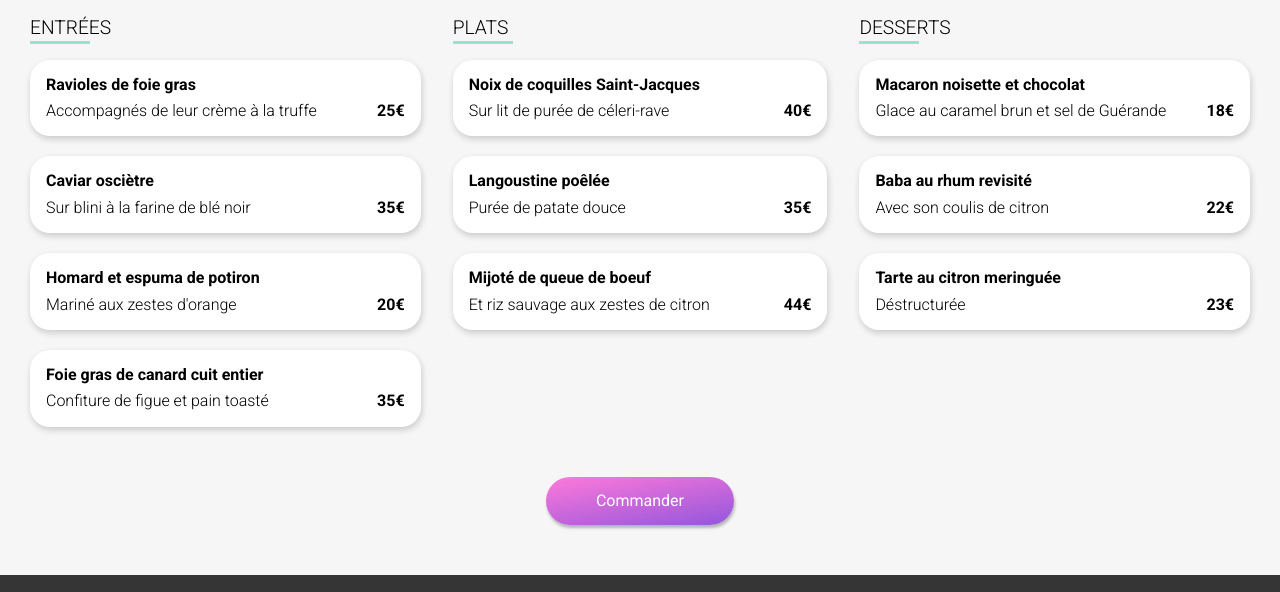
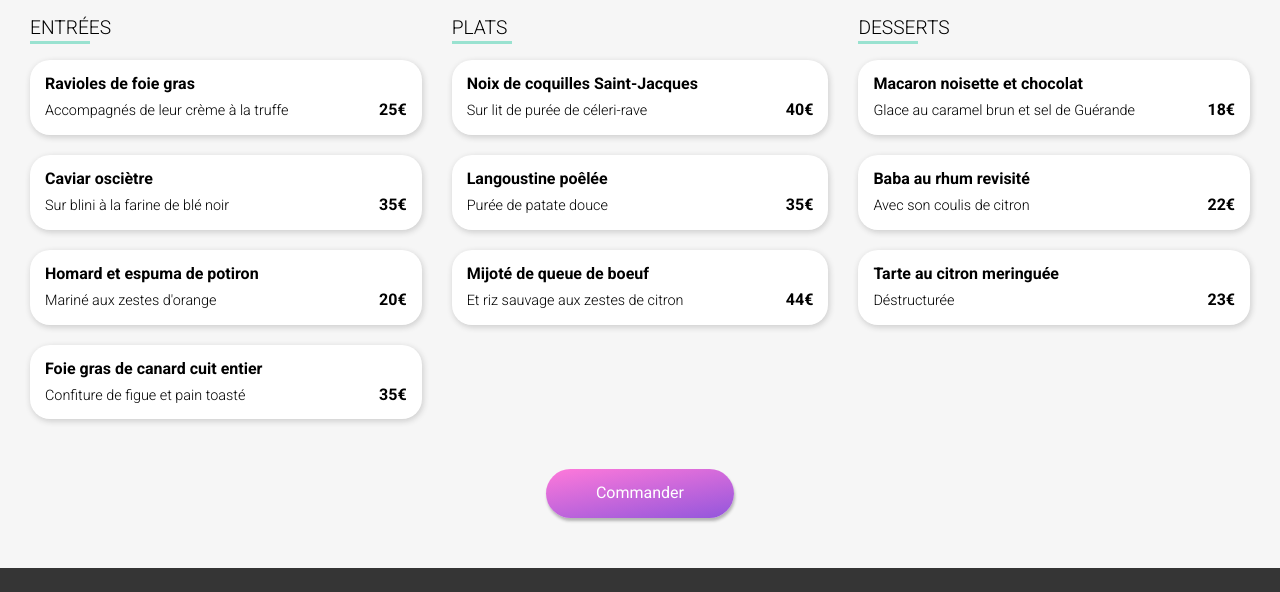
Before and after one commit to BallandArnaud/ArnaudBalland_3_13122021, a website: page pages/la-note-enchantee.html in a window 1280 px wide. Shown: the part 503-1095 px from the top of the page. Drawn offline with Linux system fonts and the light colour scheme; a web font is replaced by a local one.

Commit message:
Amélioration du code (bouton, mixins, ...)

```diff
--- a/sass/components/_buttons.scss
+++ b/sass/components/_buttons.scss
@@ -7,9 +7,6 @@
     border: 0;
     border-radius: 30px;
 
-    &--shadow{
-        box-shadow: 1px 3px 3px rgba(30,30,30,0.3);
-
     &::after{
         content: "";
         position: absolute;
@@ -18,13 +15,20 @@
         border-radius: inherit;
         top: 0;
         left: 0;
-            box-shadow: 2px 3px 8px rgba(30,30,30,0.4);
         opacity: 0;
-            transition: opacity .3s;
+        transition: opacity .3s ease-in-out;
     }
 
-        &:hover::after {
+    &:hover::after{
         opacity: 1;
+    }
+
+    &--shadow{
+        @include box-shadow(1px, 3px, 3px, rgba(30,30,30,0.3));
+
+        &::after{
+            content: "";
+            @include box-shadow(2px, 3px, 6px, rgba(30,30,30,0.4));
         }
     }
 
@@ -36,21 +40,9 @@
 
         &::after{
             content: "";
-            position: absolute;
-            width: 100%;
-            height: 100%;
-            border-radius: inherit;
-            top: 0;
-            left: 0;
             z-index: -1;
-            opacity: 0;
-            transition: opacity .3s;
             background: lighten($color-secondary, 2%);
             background: linear-gradient(170deg, lighten($color-secondary, 2%) 0%, lighten($color-primary, 2%) 100%);
-        }
-
-        &:hover::after {
-            opacity: 1;
         }
     }
 
--- a/sass/components/_card.scss
+++ b/sass/components/_card.scss
@@ -4,11 +4,7 @@
     border-radius: 20px;
     margin-bottom: 20px;
     overflow: hidden;
-    box-shadow: 1px 3px 6px rgba(30,30,30,0.2);
-
-    &:last-child{
-        margin-bottom: 0;
-    }
+    @include box-shadow;
 
     &__container{
         position: relative;
@@ -63,6 +59,7 @@
         font-size: 1.4rem;
         position: absolute;
         margin: auto;
+        cursor: pointer;
         transition: opacity .4s ease-in-out, transform .3s 100ms ease-in-out;
 
         &--bg{
@@ -103,7 +100,7 @@
     position: relative;
     margin-bottom: 20px;
     border-radius: 20px;
-    box-shadow: 1px 3px 6px rgba(30,30,30,0.2);
+    @include box-shadow;
     overflow: hidden;
     cursor: pointer;
     opacity: 0;
@@ -119,7 +116,7 @@
     }
 
     &__caption{
-        padding: 1rem;
+        padding: 15px 0 15px 15px;
         flex: 1;
         white-space: nowrap;
         overflow: hidden;
@@ -132,17 +129,18 @@
     }
 
     &__title{
-        margin: 0 0 0.5rem 0;
+        margin: 0 0 10px 0;
     }
 
     &__description{
+        font-size: 0.9rem;
         font-weight: 300;
         margin: 0;
     }
 
     &__price{
         font-weight: bold;
-        padding: 1rem;
+        padding: 15px;
         display: flex;
         align-items: flex-end;
     }
--- a/sass/components/_loader.scss
+++ b/sass/components/_loader.scss
@@ -1,8 +1,8 @@
 .loader{
+    background-color: rgba($background-primary, 0.95);
     position: fixed;
     width: 100%;
     height: 100%;
-    background-color: rgba($background-primary, 0.95);
     top: 0;
     display: flex;
     flex-direction: column;
@@ -17,7 +17,7 @@
         display: flex;
         justify-content: center;
         align-items: center;
-        margin-bottom: 1rem;
+        margin-bottom: 15px;
     }
 
     &__icon{
--- a/sass/pages/_homepage.scss
+++ b/sass/pages/_homepage.scss
@@ -40,7 +40,7 @@
 
     &__subtitle{
         color: lighten($text-color-primary, 40%);
-        margin-bottom: 2rem;
+        margin-bottom: 30px;
     }
 }
 
@@ -65,7 +65,7 @@
         margin: 20px 0 20px 10px;
         padding: 25px 20px;
         border-radius: 20px;
-        box-shadow: 1px 3px 6px rgba(30,30,30,0.2);
+        @include box-shadow;
         display: flex;
 
         &:hover{
@@ -86,18 +86,18 @@
 
         &::before{
             counter-increment: compteListe;
-            content: counter(compteListe) " ";
+            content: counter(compteListe);
+            color: $text-color-secondary;
             background-color: $color-primary;
-            color: $text-color-secondary;
-            border-radius: 100%;
-            position: absolute;
             display: flex;
+            justify-content: center;
+            align-items: center;
             width: 30px;
             height: 30px;
-            justify-content: center;
-            align-items: center;
+            position: absolute;
             left: -15px;
             top: 20px;
+            border-radius: 100%;
         }
 
         @include tablet{
--- a/sass/pages/_menupage.scss
+++ b/sass/pages/_menupage.scss
@@ -11,9 +11,9 @@
         background-color: $background-secondary;
         position: relative;
         margin: -50px auto 0;
+        padding: 30px;
+        max-width: 1280px;
         border-radius: 40px 40px 0 0;
-        max-width: 1280px;
-        padding: 30px;
     }
 
     &__header{
@@ -37,12 +37,12 @@
 
         &::after{
             content: '';
+            background-color: $color-tertiary;
             position: absolute;
-            width: 60px;
-            background-color: $color-tertiary;
-            height: 3px;
             bottom: 0;
             left: 0;
+            width: 60px;
+            height: 3px;
         }
     }
 
@@ -60,7 +60,7 @@
     &__menu{
         @include desktop{
             width: 33.33%;
-            padding: 0 1rem;
+            padding: 0 15px;
 
             &:first-child{
                 padding-left: 0;
@@ -79,11 +79,9 @@
 
 }
 
-$animationDelay: 0s;
 @for $i from 1 through 9{
-    $animationVariation: 0.15s;
-    $animationDelay: $animationDelay + $animationVariation;
+    $animationStartDelay: $animationStartDelay + $animationVariation;
     .delay-#{$i}{
-        animation-delay: $animationDelay;
+        animation-delay: $animationStartDelay;
     }
 }
--- a/sass/style.scss
+++ b/sass/style.scss
@@ -3,7 +3,6 @@
 @import "./utils/animations";
 @import "./vendors/normalize";
 @import "./base/base";
-// @import "./base/typography";
 @import "./components/buttons";
 @import "./components/card";
 @import "./components/loader";
--- a/sass/utils/_mixins.scss
+++ b/sass/utils/_mixins.scss
@@ -1,3 +1,8 @@
+// Box Shadow
+@mixin box-shadow($x: 1px, $y: 2px, $size: 6px, $color: rgba(30,30,30,0.2)) {
+    box-shadow: $x $y $size $color;
+}
+
 // Media Queries
 @mixin tablet {
     @media screen and (min-width: map-get($breakpoints, tablet)){
@@ -5,7 +10,6 @@
     }
 }
 
-
 @mixin desktop {
     @media screen and (min-width: map-get($breakpoints, desktop)){
         @content;
--- a/sass/utils/_variables.scss
+++ b/sass/utils/_variables.scss
@@ -10,11 +10,13 @@ $color-primary: #9356DC;
 $color-secondary: #FF79DA;
 $color-tertiary: #99E2D0;
 
-
-
 // fonts
 $font-primary: 'Roboto', sans-serif;
 $font-secondary: 'Shrikhand', cursive;
+
+// Animations
+$animationStartDelay: 0s;
+$animationVariation: 0.15s;
 
 // breakpoints
 $breakpoints: (
```
Also changed, not shown: index.html (+2 -4 lines), style/style.css, 1 other file. Lines whose indentation alone changed are shown as unchanged.
